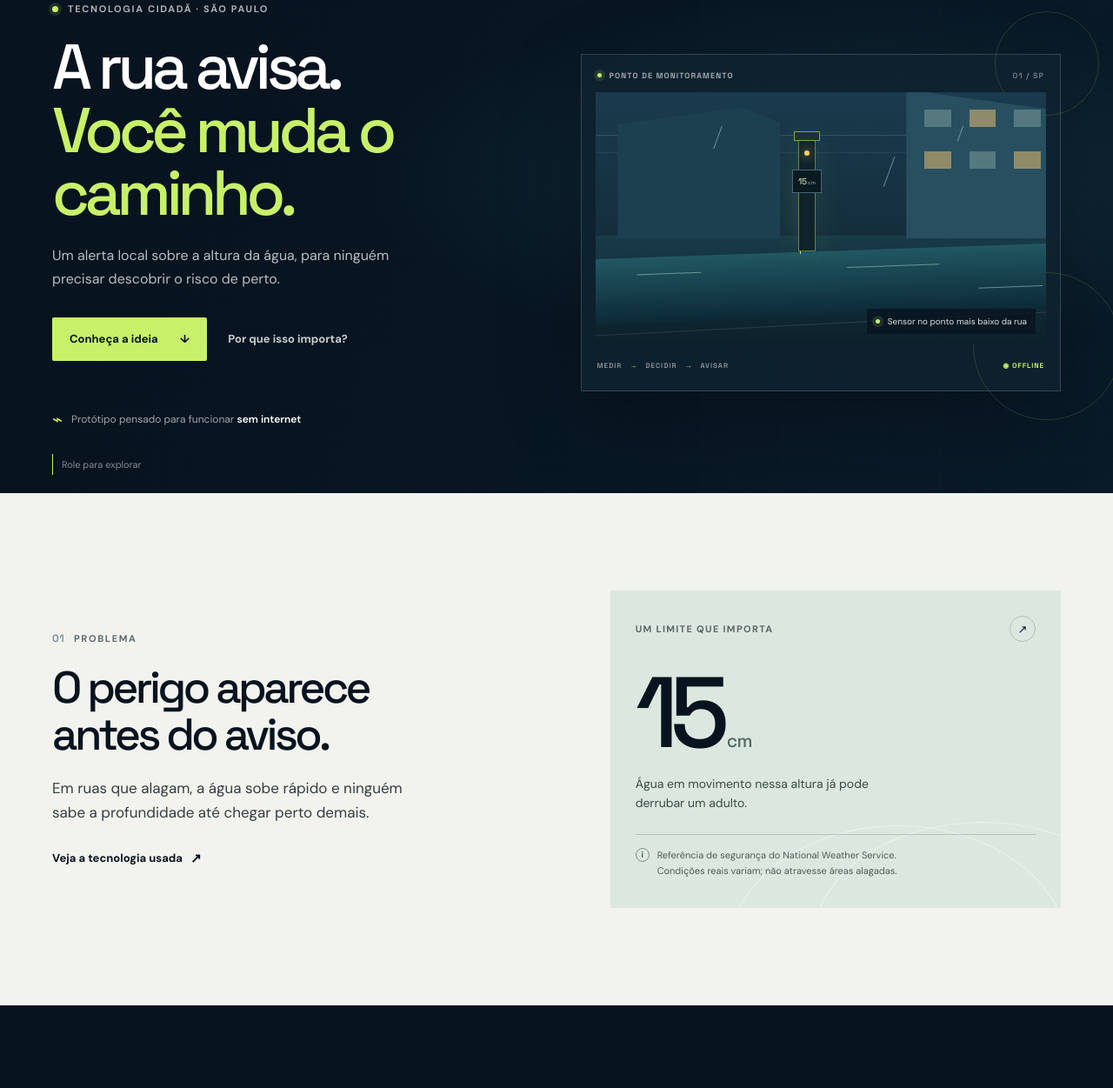
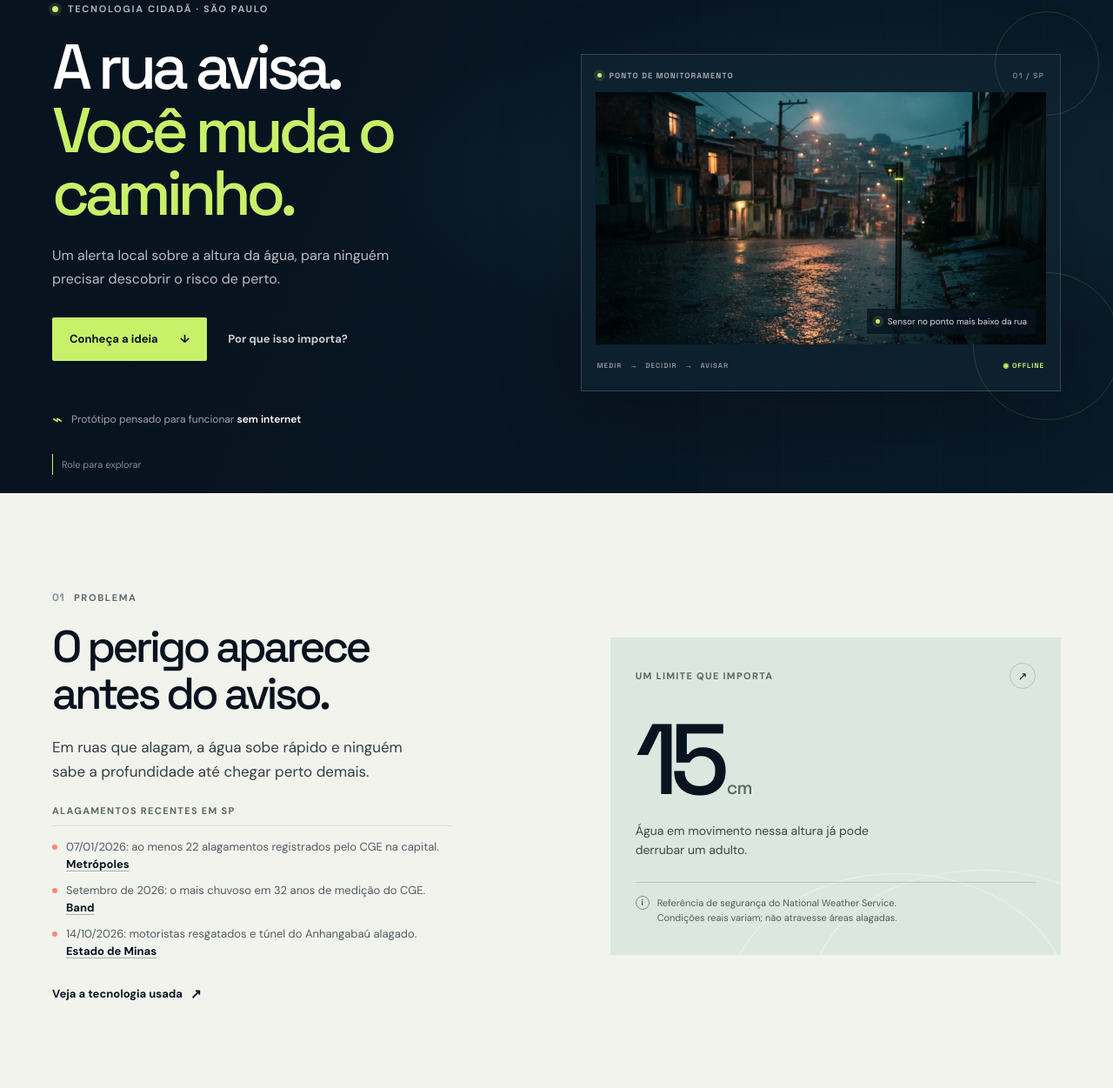
Before and after one commit to CauaMouraDev/GS---Front-End, a plain HTML site: page index.html in a window 1280 px wide. Shown: the part 133-1384 px from the top of the page at 87% size. Drawn offline with Linux system fonts and the light colour scheme.

Commit message:
troca as ilustracoes por fotos e adiciona registros de alagamento em sp

```diff
--- a/css/style.css
+++ b/css/style.css
@@ -45,6 +45,10 @@ a {
   text-decoration: none;
 }
 
+img {
+  max-width: 100%;
+}
+
 button:focus-visible,
 a:focus-visible,
 input:focus-visible {
@@ -436,198 +440,19 @@ h1 span,
   position: relative;
   height: 290px;
   overflow: hidden;
-  background: linear-gradient(180deg, #1a3b4e 0%, #142e3c 57%, #183b48 57%, #0c202a 100%);
-}
-
-.street-scene::before {
-  position: absolute;
-  top: 17%;
-  right: -5%;
-  left: -5%;
-  height: 1px;
-  background: rgb(165 214 223 / 18%);
-  box-shadow: 0 20px rgb(165 214 223 / 8%);
-  content: "";
-}
-
-.building {
-  position: absolute;
-  bottom: 42%;
-  background: #24485a;
-}
-
-.building-back {
-  left: 5%;
-  width: 36%;
-  height: 52%;
-  background: #1d4051;
-  clip-path: polygon(0 13%, 77% 0, 100% 12%, 100% 100%, 0 100%);
-}
-
-.building-front {
-  right: 0;
-  width: 31%;
-  height: 59%;
-  background: #284f60;
-  clip-path: polygon(0 0, 100% 13%, 100% 100%, 0 100%);
-}
-
-.building-front span {
-  position: relative;
-  display: inline-block;
-  width: 19%;
-  height: 12%;
-  margin: 14% 0 0 13%;
-  background: #7d9d9c;
-  opacity: 0.55;
-}
-
-.building-front span:nth-child(2n) {
-  background: #e4be71;
-}
-
-.building-front span:nth-child(4),
-.building-front span:nth-child(5),
-.building-front span:nth-child(6) {
-  margin-top: 14%;
-}
-
-.rain {
+  background: #142e3c;
+}
+
+.hero-photo {
+  display: block;
+  width: 100%;
+  height: 100%;
+  object-fit: cover;
+}
+
+.scene-caption {
   position: absolute;
   z-index: 1;
-  top: 13%;
-  width: 1px;
-  height: 28px;
-  transform: rotate(20deg);
-  background: rgb(168 216 232 / 55%);
-}
-
-.rain-one {
-  left: 27%;
-}
-
-.rain-two {
-  top: 25%;
-  left: 65%;
-  height: 37px;
-}
-
-.rain-three {
-  left: 81%;
-  height: 19px;
-}
-
-.sensor-pole {
-  position: absolute;
-  z-index: 4;
-  bottom: 37%;
-  left: 45%;
-  width: 20px;
-  height: 134px;
-  border: 1px solid rgb(200 241 105 / 45%);
-  background: #10232a;
-  box-shadow: 0 0 36px rgb(200 241 105 / 10%);
-}
-
-.sensor-cap {
-  position: absolute;
-  top: -5px;
-  left: -6px;
-  width: 30px;
-  height: 11px;
-  border: 1px solid rgb(200 241 105 / 60%);
-  background: #1b3337;
-}
-
-.sensor-light {
-  position: absolute;
-  top: 17px;
-  left: 6px;
-  width: 6px;
-  height: 6px;
-  border-radius: 50%;
-  background: var(--yellow);
-  box-shadow: 0 0 12px var(--yellow);
-}
-
-.sensor-screen {
-  position: absolute;
-  top: 39px;
-  left: -8px;
-  width: 34px;
-  padding: 6px 1px;
-  border: 1px solid rgb(164 213 244 / 40%);
-  background: #091a22;
-  color: #d9f8c5;
-  font-family: var(--font-display);
-  font-size: 10px;
-  text-align: center;
-}
-
-.sensor-screen span {
-  margin-left: 1px;
-  color: #a6c4ac;
-  font-size: 6px;
-}
-
-.sensor-beam {
-  position: absolute;
-  z-index: 3;
-  bottom: 36%;
-  left: 45.4%;
-  width: 1px;
-  height: 60px;
-  transform: rotate(180deg);
-  background: linear-gradient(var(--lime), transparent);
-  box-shadow: 0 30px 25px 6px rgb(200 241 105 / 10%);
-}
-
-.street-water {
-  position: absolute;
-  right: -10%;
-  bottom: 11%;
-  left: -10%;
-  height: 26%;
-  transform: rotate(-2deg);
-  background: linear-gradient(180deg, #225b65, #0d2937);
-  opacity: 0.92;
-}
-
-.street-water span {
-  position: absolute;
-  top: 25%;
-  width: 12%;
-  height: 1px;
-  background: rgb(185 229 213 / 54%);
-}
-
-.street-water span:nth-child(1) {
-  left: 16%;
-}
-
-.street-water span:nth-child(2) {
-  left: 55%;
-  width: 17%;
-}
-
-.street-water span:nth-child(3) {
-  right: 9%;
-  top: 64%;
-}
-
-.street-line {
-  position: absolute;
-  right: -10%;
-  bottom: 8%;
-  left: -10%;
-  height: 1px;
-  transform: rotate(-3deg);
-  background: rgb(255 255 255 / 11%);
-}
-
-.scene-caption {
-  position: absolute;
-  z-index: 5;
   right: 12px;
   bottom: 12px;
   display: inline-flex;
@@ -724,10 +549,62 @@ h1 span,
 
 .section-intro {
   max-width: 440px;
-  margin-bottom: 27px;
+  margin-bottom: 24px;
   color: #343e43;
   font-size: 17px;
   line-height: 1.65;
+}
+
+.evidence-title {
+  display: block;
+  margin-bottom: 10px;
+  color: #5a6863;
+  font-size: 11px;
+  font-weight: 700;
+  letter-spacing: 0.12em;
+}
+
+.problem-evidence {
+  display: flex;
+  max-width: 460px;
+  flex-direction: column;
+  gap: 10px;
+  margin: 0 0 27px;
+  padding: 14px 0 0;
+  border-top: 1px solid var(--line);
+  list-style: none;
+}
+
+.problem-evidence li {
+  display: flex;
+  align-items: flex-start;
+  gap: 10px;
+  color: #4f5b61;
+  font-size: 13px;
+  line-height: 1.55;
+}
+
+.problem-evidence li::before {
+  width: 6px;
+  height: 6px;
+  flex: 0 0 auto;
+  margin-top: 7px;
+  border-radius: 50%;
+  background: var(--coral);
+  content: "";
+}
+
+.problem-evidence a {
+  color: var(--ink);
+  font-weight: 700;
+  text-decoration: underline;
+  text-decoration-color: rgb(7 19 31 / 30%);
+  text-underline-offset: 3px;
+  transition: color 180ms ease;
+}
+
+.problem-evidence a:hover {
+  color: var(--green-dark);
 }
 
 .threshold-card {
--- a/index.html
+++ b/index.html
@@ -63,27 +63,13 @@
             </div>
           </div>
 
-          <div class="hero-visual" aria-label="Ilustração de um ponto de monitoramento de alagamento">
+          <div class="hero-visual">
             <div class="visual-topline">
               <span class="live-label"><span class="pulse-dot"></span> PONTO DE MONITORAMENTO</span>
               <span class="visual-index">01 / SP</span>
             </div>
             <div class="street-scene">
-              <div class="rain rain-one"></div>
-              <div class="rain rain-two"></div>
-              <div class="rain rain-three"></div>
-              <div class="building building-back"></div>
-              <div class="building building-front">
-                <span></span><span></span><span></span><span></span><span></span><span></span>
-              </div>
-              <div class="sensor-pole">
-                <div class="sensor-cap"></div>
-                <div class="sensor-light"></div>
-                <div class="sensor-screen">15<span>cm</span></div>
-              </div>
-              <div class="sensor-beam"></div>
-              <div class="street-water"><span></span><span></span><span></span></div>
-              <div class="street-line"></div>
+              <img class="hero-photo" src="assets/hero.jpg" alt="Rua de bairro em São Paulo alagada durante a chuva à noite, com o poste do sensor ChuvAlerta na calçada">
               <div class="scene-caption"><span class="caption-dot"></span> Sensor no ponto mais baixo da rua</div>
             </div>
             <div class="visual-bottomline">
@@ -103,6 +89,12 @@
             <span class="eyebrow"><span class="eyebrow-number">01</span> Problema</span>
             <h2 id="problem-title">O perigo aparece<br>antes do aviso.</h2>
             <p class="section-intro">Em ruas que alagam, a água sobe rápido e ninguém sabe a profundidade até chegar perto demais.</p>
+            <span class="evidence-title">ALAGAMENTOS RECENTES EM SP</span>
+            <ul class="problem-evidence">
+              <li><span>07/01/2026: ao menos 22 alagamentos registrados pelo CGE na capital. <a href="https://www.metropoles.com/sao-paulo/chuva-alagamentos-em-sp" target="_blank" rel="noopener">Metrópoles</a></span></li>
+              <li><span>Setembro de 2026: o mais chuvoso em 32 anos de medição do CGE. <a href="https://www.band.com.br/nacional/zonas-leste-e-sul-concentram-transito-em-sao-paulo-cidade-tem-alagamentos" target="_blank" rel="noopener">Band</a></span></li>
+              <li><span>14/10/2026: motoristas resgatados e túnel do Anhangabaú alagado. <a href="https://www.em.com.br/nacional/2026/10/7520945-chuvas-em-sao-paulo-causam-alagamentos-em-metro-tuneis-e-ruas-da-capital.html" target="_blank" rel="noopener">Estado de Minas</a></span></li>
+            </ul>
             <a class="text-link" href="#tecnologia">Veja a tecnologia usada <span aria-hidden="true">↗</span></a>
           </div>
           <div class="threshold-card">
@@ -266,11 +258,11 @@
             <p class="audience-note">Moradores, associação de bairro, subprefeitura e Defesa Civil são parceiros possíveis, ainda não confirmados.</p>
           </div>
 
-          <div class="showcase" aria-label="Ilustrações do funcionamento do ChuvAlerta">
+          <div class="showcase" aria-label="Fotos do funcionamento do ChuvAlerta">
             <div class="showcase-frame">
-              <img class="slide" src="assets/street.svg" alt="Rua urbana sob chuva, vista do ponto monitorado">
-              <img class="slide" src="assets/sensor.svg" alt="Sensor ultrassônico mede a altura da água e ativa sinais locais">
-              <img class="slide" src="assets/alert.svg" alt="Luzes, visor e aviso orientam moradores a evitar uma rua alagada">
+              <img class="slide" src="assets/rua.jpg" alt="Rua residencial de São Paulo sob chuva à noite, com água começando a acumular junto à calçada">
+              <img class="slide" src="assets/sensor.jpg" alt="Sensor ultrassônico no topo do poste medindo a distância até a água da rua">
+              <img class="slide" src="assets/alerta.jpg" alt="Rua alagada com o poste do sensor emitindo luz de alerta e um pedestre desviando do caminho">
               <div class="showcase-overlay">
                 <span class="showcase-tag">CHUVALERTA <span aria-hidden="true">/</span> EM CAMPO</span>
                 <span class="showcase-count" id="legenda-slide" aria-live="polite"></span>
@@ -279,8 +271,8 @@
             <div class="showcase-controls">
               <span class="showcase-caption">Uma ideia pensada para o bairro.</span>
               <div class="slide-buttons">
-                <button id="btn-anterior" type="button" aria-label="Ilustração anterior">←</button>
-                <button id="btn-proximo" type="button" aria-label="Próxima ilustração">→</button>
+                <button id="btn-anterior" type="button" aria-label="Foto anterior">←</button>
+                <button id="btn-proximo" type="button" aria-label="Próxima foto">→</button>
               </div>
             </div>
           </div>
```
Also changed, not shown: assets/alert.svg (deleted), assets/alerta.jpg (added), assets/hero.jpg (added), assets/rua.jpg (added), assets/sensor.jpg (added), assets/sensor.svg (deleted), assets/street.svg (deleted).
